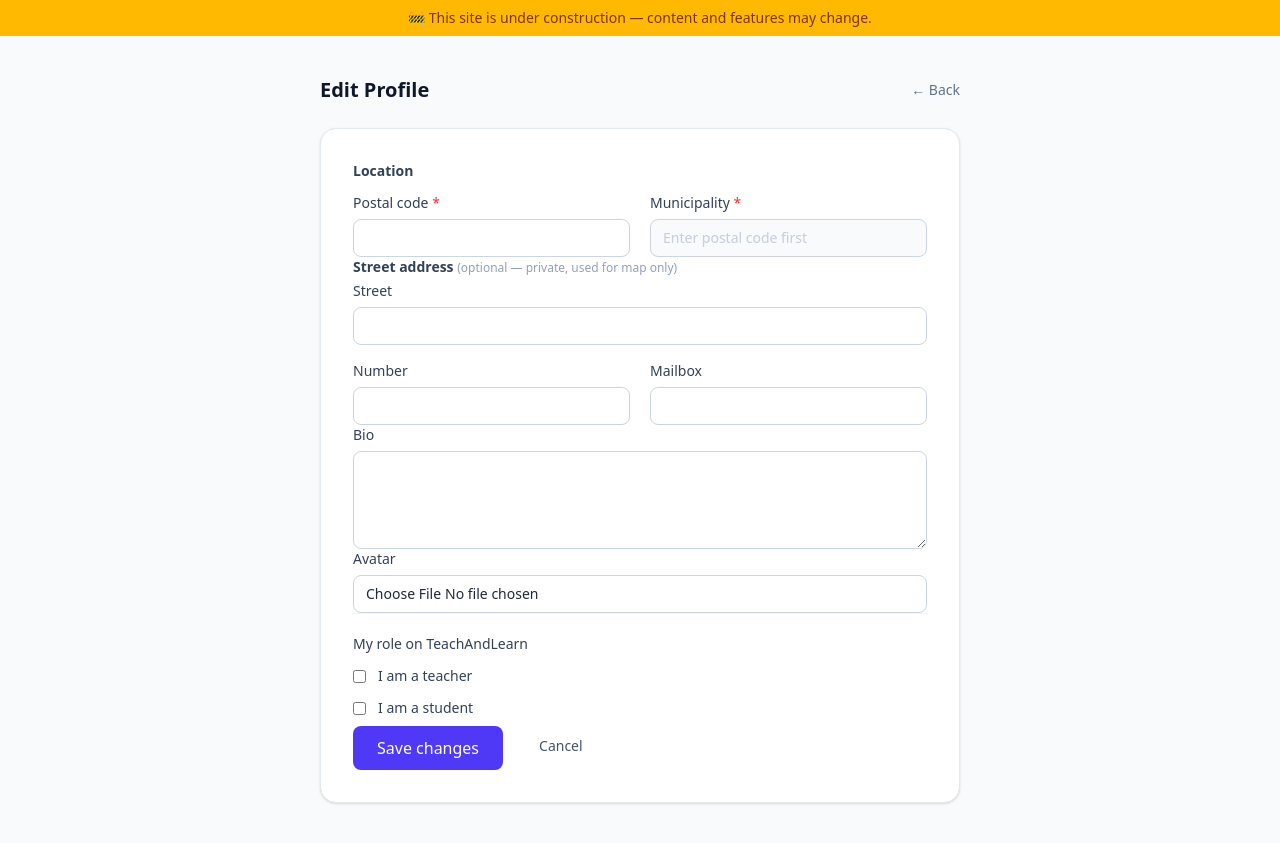
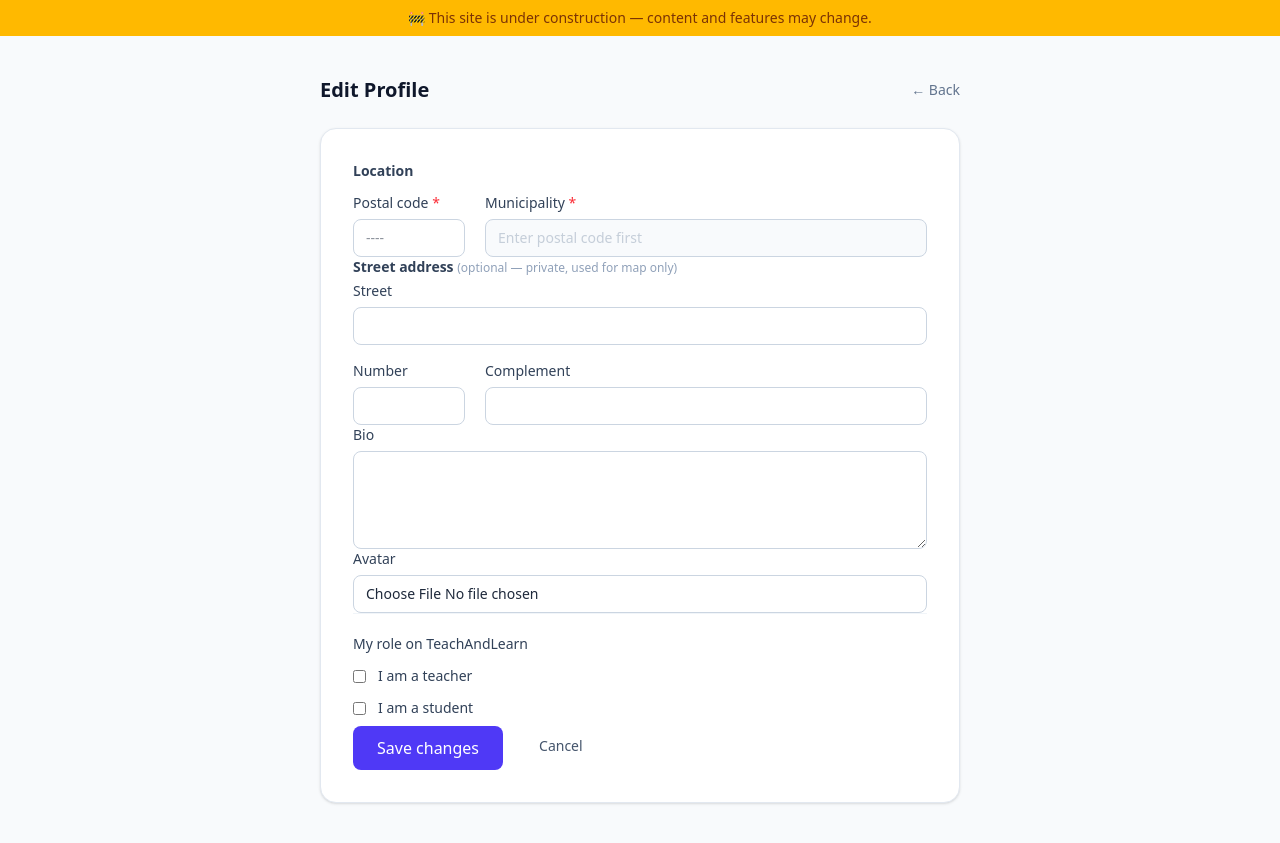
Before and after one commit to vmalep/teachandlearn, a Django app: page /profiles/edit/ in a window 1280 px wide. Shown: the part 57-900 px from the top of the page. Run offline with Django 5.2, Linux system fonts and the light colour scheme; the visitor is signed in with stand-in values (Sample User, id 1); style sheets or scripts are compiled from the project's sources.

Commit message:
Narrow postal code and number fields; add placeholder; rename Mailbox to Complement
Co-Authored-By: Claude Sonnet 4.6 <noreply@anthropic.com>

```diff
--- a/profiles/forms.py
+++ b/profiles/forms.py
@@ -24,6 +24,7 @@ class ProfileForm(forms.ModelForm):
                 "inputmode": "numeric",
                 "autocomplete": "postal-code",
                 "pattern": "[0-9]{4}",
+                "placeholder": "----",
                 "hx-get": "/profiles/municipalities/",
                 "hx-trigger": "input changed delay:600ms",
                 "hx-target": "#municipality-wrapper",
@@ -33,7 +34,7 @@ class ProfileForm(forms.ModelForm):
             "postal_code": "Postal code",
             "street": "Street",
             "house_number": "Number",
-            "mailbox": "Mailbox",
+            "mailbox": "Complement",
             "is_teacher": "I want to teach",
             "is_student": "I want to learn",
         }
--- a/templates/profiles/profile_edit.html
+++ b/templates/profiles/profile_edit.html
@@ -22,13 +22,13 @@
       {# Location #}
       <div>
         <p class="text-sm font-semibold text-slate-700 mb-3">{% trans "Location" %}</p>
-        <div class="grid grid-cols-1 sm:grid-cols-2 gap-5">
+        <div class="flex gap-5 items-start">
 
           {# Postal code — triggers HTMX municipality lookup #}
-          {% include "components/field.html" with field=form.postal_code %}
+          <div class="w-28 shrink-0">{% include "components/field.html" with field=form.postal_code %}</div>
 
           {# Municipality — replaced by HTMX, rendered manually #}
-          <div class="flex flex-col gap-1.5">
+          <div class="flex-1 flex flex-col gap-1.5">
             <label for="id_municipality" class="text-sm font-medium text-slate-700">
               {% trans "Municipality" %} <span class="text-red-500">*</span>
             </label>
@@ -57,9 +57,9 @@
         <p class="text-sm font-semibold text-slate-700 mb-1">{% trans "Street address" %} <span class="text-xs font-normal text-slate-400">({% trans "optional — private, used for map only" %})</span></p>
         <div class="flex flex-col gap-4">
           {% include "components/field.html" with field=form.street %}
-          <div class="grid grid-cols-2 gap-5">
-            {% include "components/field.html" with field=form.house_number %}
-            {% include "components/field.html" with field=form.mailbox %}
+          <div class="flex gap-5 items-start">
+            <div class="w-28 shrink-0">{% include "components/field.html" with field=form.house_number %}</div>
+            <div class="flex-1">{% include "components/field.html" with field=form.mailbox %}</div>
           </div>
         </div>
       </div>
```
